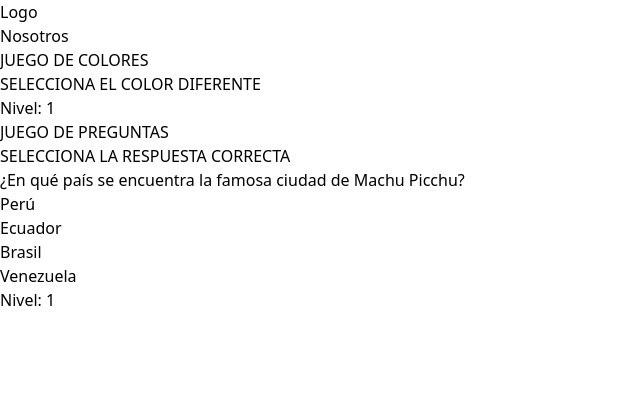
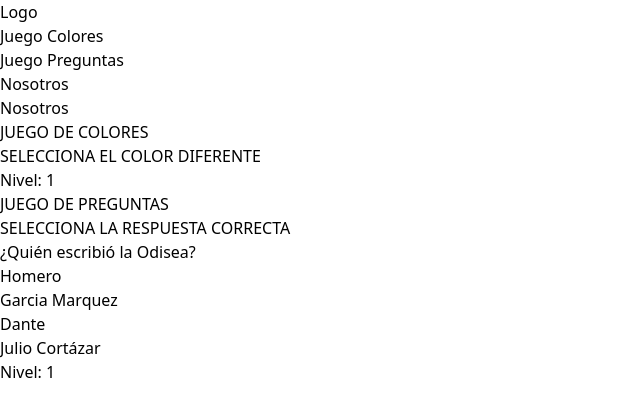
Before and after one commit to SamaTeran94/TFM, a React (Vite) app: page / in a window 1280 px wide. Shown: the top 416 px of the page, without its empty margins (0-640 px from the left). Built offline with nearby package versions, Linux system fonts and the light colour scheme.

Commit message:
Juego Preguntas

```diff
--- a/src/App.jsx
+++ b/src/App.jsx
@@ -2,6 +2,7 @@ import { useState, useEffect } from 'react';
 import './App.css';
 import Navbar from './components/Navbar';
 import JuegoColores from './components/JuegoColores';
+import JuegoPreguntas from './components/JuegoPreguntas';
 
 function App() {
   const [level, setLevel] = useState(generateColors());
@@ -33,7 +34,7 @@ function App() {
   }, [levelCounter]);
 
   useEffect(() => {
-    if (levelCounterQ === 3) {
+    if (levelCounterQ === 20) {
       setWinQ(true);
     }
   }, [levelCounterQ]);
@@ -44,9 +45,9 @@ function App() {
       setGameOver(true);
     } else {
       setLevel([]);
+      setLevelCounter((prevLevelCounter) => prevLevelCounter + 1);
       setTimeout(() => {
         setLevel(generateColors());
-        setLevelCounter((prevLevelCounter) => prevLevelCounter + 1);
       }, 2000);
     }
   };
@@ -70,6 +71,7 @@ function App() {
 
   const juegoPreguntas = (selectedAnswer) => {
     const currentQuestion = questions[currentQuestionIndex];
+
     if (selectedAnswer === currentQuestion.respuestaCorrecta) {
       setLevelCounterQ((prevLevelCounter) => prevLevelCounter + 1);
       if (currentQuestionIndex + 1 < questions.length) {
@@ -80,14 +82,6 @@ function App() {
     }
   };
 
-  const reiniciarJuego = () => {
-    setGameOverQ(false);
-    setLevelCounterQ(1);
-    setCurrentQuestionIndex(0);
-    setWinQ(false);
-  };
-
-  // Función para mezclar aleatoriamente un arreglo
   const shuffleArray = (array) => {
     const shuffledArray = [...array];
     for (let i = shuffledArray.length - 1; i > 0; i--) {
@@ -97,13 +91,18 @@ function App() {
     return shuffledArray;
   };
 
+  const reiniciarJuego = () => {
+    setGameOverQ(false);
+    setLevelCounterQ(1);
+    setCurrentQuestionIndex(0);
+    setWinQ(false);
+    const shuffledQuestions = shuffleArray(questions);
+    setQuestions(shuffledQuestions);
+  };
+
   return (
     <>
       <Navbar />
-      <div className="flex flex-col items-center mt-10">
-        <h1 className="mb-5 text-center">JUEGO DE COLORES</h1>
-        <h1 className="text-center">SELECCIONA EL COLOR DIFERENTE</h1>
-      </div>
       <JuegoColores
         gameOver={gameOver}
         setLevel={setLevel}
@@ -116,56 +115,15 @@ function App() {
         win={win}
         setWin={setWin}
       />
-      <div className="flex flex-col items-center mt-10">
-        <h1 className="mb-5 text-center">JUEGO DE PREGUNTAS</h1>
-        <h1 className="text-center">SELECCIONA LA RESPUESTA CORRECTA</h1>
-        {gameOverQ ? (
-          <div className="flex flex-col justify-around items-center mt-10 w-full h-96">
-            <h1 className="text-center">Juego Finalizado</h1>
-            <button onClick={reiniciarJuego}>Reiniciar Juego</button>
-          </div>
-        ) : winQ ? (
-          <div className="flex flex-col justify-around items-center mt-10 w-full h-96 ">
-            <h1 className="text-center">Felicitaciones</h1>
-            <button onClick={reiniciarJuego}>Jugar nuevamente</button>
-          </div>
-        ) : (
-          questions.slice(currentQuestionIndex, currentQuestionIndex + 1).map((question) => (
-            <div key={question.id} className="flex flex-col justify-around items-center mt-10 border w-full h-96">
-              <h1>{question.pregunta}</h1>
-              <div className="grid grid-cols-2 gap-48 text-center">
-                <h1
-                  className="cursor-pointer"
-                  onClick={() => juegoPreguntas(question.respuestaCorrecta)}
-                >
-                  {question.respuestaCorrecta}
-                </h1>
-                <h1
-                  className="cursor-pointer"
-                  onClick={() => juegoPreguntas(question.respuestasIncorrectas[0])}
-                >
-                  {question.respuestasIncorrectas[0]}
-                </h1>
-                <h1
-                  className="cursor-pointer"
-                  onClick={() => juegoPreguntas(question.respuestasIncorrectas[1])}
-                >
-                  {question.respuestasIncorrectas[1]}
-                </h1>
-                <h1
-                  className="cursor-pointer"
-                  onClick={() => juegoPreguntas(question.respuestasIncorrectas[2])}
-                >
-                  {question.respuestasIncorrectas[2]}
-                </h1>
-              </div>
-            </div>
-          ))
-        )}
-      </div>
-      <div className="flex justify-center">
-        <p className="text-lg">Nivel: {levelCounterQ}</p>
-      </div>
+      <JuegoPreguntas
+        gameOverQ={gameOverQ}
+        reiniciarJuego={reiniciarJuego}
+        questions={questions}
+        currentQuestionIndex={currentQuestionIndex}
+        juegoPreguntas={juegoPreguntas}
+        levelCounterQ={levelCounterQ}
+        winQ={winQ}
+      />
     </>
   );
 }
--- a/src/components/JuegoColores.jsx
+++ b/src/components/JuegoColores.jsx
@@ -3,6 +3,10 @@
 const JuegoColores = ({ gameOver, setLevel, generateColors, setGameOver, setLevelCounter, level, juegoColores, levelCounter, win, setWin }) => {
   return (
     <>
+      <div className="flex flex-col items-center mt-10 h-screen" id='colores_id'>
+        <h1 className="mb-5 text-center">JUEGO DE COLORES</h1>
+        <h1 className="text-center">SELECCIONA EL COLOR DIFERENTE</h1>
+
         <div className=" flex justify-center">
           <div className=" max-w-2/4 w-full md:max-w-2/3 lg:max-w-1/2 flex justify-center">
             {gameOver ? (
@@ -51,6 +55,7 @@ const JuegoColores = ({ gameOver, setLevel, generateColors, setGameOver, setLeve
         <div className="flex justify-center">
           <p className="text-lg">Nivel: {levelCounter}</p>
         </div>
+      </div>
     </>
   );
 };
--- /dev/null
+++ b/src/components/JuegoPreguntas.jsx
@@ -0,0 +1,72 @@
+/* eslint-disable react/prop-types */
+import { useState, useEffect } from 'react';
+
+const JuegoPreguntas = ({
+  gameOverQ,
+  reiniciarJuego,
+  questions,
+  currentQuestionIndex,
+  juegoPreguntas,
+  levelCounterQ,
+  winQ
+}) => {
+  const [shuffledAnswers, setShuffledAnswers] = useState([]);
+
+  useEffect(() => {
+    if (questions.length > 0 && currentQuestionIndex >= 0 && currentQuestionIndex < questions.length) {
+      const currentQuestion = questions[currentQuestionIndex];
+      const answers = [currentQuestion.respuestaCorrecta, ...currentQuestion.respuestasIncorrectas];
+      const shuffledArray = shuffleArray(answers);
+      setShuffledAnswers(shuffledArray);
+    }
+  }, [questions, currentQuestionIndex]);
+
+  const shuffleArray = (array) => {
+    const shuffledArray = [...array];
+    for (let i = shuffledArray.length - 1; i > 0; i--) {
+      const j = Math.floor(Math.random() * (i + 1));
+      [shuffledArray[i], shuffledArray[j]] = [shuffledArray[j], shuffledArray[i]];
+    }
+    return shuffledArray;
+  };
+
+  return (
+    <div className="flex flex-col items-center mt-10 h-screen sticky" id="preguntas_id">
+      <h1 className="mb-5 text-center">JUEGO DE PREGUNTAS</h1>
+      <h1 className="text-center">SELECCIONA LA RESPUESTA CORRECTA</h1>
+      {gameOverQ ? (
+        <div className="flex flex-col justify-around items-center mt-10 w-full">
+          <h1 className="text-center">Juego Finalizado</h1>
+          <button onClick={reiniciarJuego}>Reiniciar Juego</button>
+        </div>
+      ) : winQ ? (
+        <div className="flex flex-col justify-around items-center mt-10 w-full">
+          <h1 className="text-center">Felicitaciones</h1>
+          <button onClick={reiniciarJuego}>Jugar nuevamente</button>
+        </div>
+      ) : (
+        questions.slice(currentQuestionIndex, currentQuestionIndex + 1).map((question) => (
+          <div key={question.id} className="flex flex-col justify-around items-center mt-10 w-full h-screen">
+            <h1>{question.pregunta}</h1>
+            <div className="grid grid-cols-2 gap-48 text-center">
+              {shuffledAnswers.map((answer, index) => (
+                <h1
+                  key={index}
+                  className="cursor-pointer"
+                  onClick={() => juegoPreguntas(answer)}
+                >
+                  {answer}
+                </h1>
+              ))}
+            </div>
+          </div>
+        ))
+      )}
+      <div className="flex justify-center">
+        <p className="text-lg">Nivel: {levelCounterQ}</p>
+      </div>
+    </div>
+  );
+};
+
+export default JuegoPreguntas;
--- a/src/components/Navbar.jsx
+++ b/src/components/Navbar.jsx
@@ -5,6 +5,15 @@ const Navbar = () => {
                 <div className="flex items-center justify-evenly h-16">
                     <div className="flex items-center">
                         <a href="#" className="text-white font-bold text-lg">Logo</a>
+                    </div>
+                    <div className="flex space-x-4">
+                        <a href="/#colores_id" className="text-gray-300 hover:text-white">Juego Colores</a>
+                    </div>
+                    <div className="flex space-x-4">
+                        <a href="/#preguntas_id" className="text-gray-300 hover:text-white">Juego Preguntas</a>
+                    </div>
+                    <div className="flex space-x-4">
+                        <a href="#" className="text-gray-300 hover:text-white">Nosotros</a>
                     </div>
                     <div className="flex space-x-4">
                         <a href="#" className="text-gray-300 hover:text-white">Nosotros</a>
--- a/src/preguntas.json
+++ b/src/preguntas.json
@@ -3,60 +3,190 @@
     "id": 1,
     "pregunta": "¿En qué año se llevó a cabo el Mundial de Fútbol en México?",
     "respuestaCorrecta": "1986",
-      "respuestasIncorrectas": [1980, 1990, 1982]
+    "respuestasIncorrectas": [
+      1980,
+      1990,
+      1982
+    ]
   },
   {
     "id": 2,
     "pregunta": "¿Cuál fue el primer presidente de Estados Unidos?",
     "respuestaCorrecta": "George Washington",
-      "respuestasIncorrectas": ["Abraham Lincoln", "Thomas Jefferson", "John F. Kennedy"]
+    "respuestasIncorrectas": [
+      "Abraham Lincoln",
+      "Thomas Jefferson",
+      "John F. Kennedy"
+    ]
   },
   {
     "id": 3,
     "pregunta": "¿Quién pintó La Noche Estrellada?",
     "respuestaCorrecta": "Vincent van Gogh",
-      "respuestasIncorrectas": ["Pablo Picasso", "Leonardo da Vinci", "Claude Monet"]
+    "respuestasIncorrectas": [
+      "Pablo Picasso",
+      "Leonardo da Vinci",
+      "Claude Monet"
+    ]
   },
   {
     "id": 4,
     "pregunta": "¿Cuál es el país más grande de América Latina en términos de superficie?",
     "respuestaCorrecta": "Brasil",
-      "respuestasIncorrectas": ["Argentina", "Peru", "Chile"]
+    "respuestasIncorrectas": [
+      "Argentina",
+      "Peru",
+      "Chile"
+    ]
   },
   {
     "id": 5,
     "pregunta": "¿En qué país se encuentra la famosa ciudad de Machu Picchu?",
     "respuestaCorrecta": " Perú",
-      "respuestasIncorrectas": ["Ecuador", "Brasil", "Venezuela"]
+    "respuestasIncorrectas": [
+      "Ecuador",
+      "Brasil",
+      "Venezuela"
+    ]
   },
   {
     "id": 6,
     "pregunta": "¿Cuál es el país más pequeño de América Latina?",
     "respuestaCorrecta": "El Salvador",
-      "respuestasIncorrectas": ["Nicaragua", "Panama", "Uruguay"]
+    "respuestasIncorrectas": [
+      "Nicaragua",
+      "Panama",
+      "Uruguay"
+    ]
   },
   {
     "id": 7,
     "pregunta": "¿En qué país se encuentra el famoso glaciar Perito Moreno?",
     "respuestaCorrecta": "Argentina",
-      "respuestasIncorrectas": ["Nicaragua", "Chile", "Uruguay"]
+    "respuestasIncorrectas": [
+      "Nicaragua",
+      "Chile",
+      "Uruguay"
+    ]
   },
   {
     "id": 8,
     "pregunta": "¿Cuál fue el año de la independencia de Estados Unidos?",
     "respuestaCorrecta": "1776",
-      "respuestasIncorrectas": ["1886", "1720", "1770"]
+    "respuestasIncorrectas": [
+      "1886",
+      "1720",
+      "1770"
+    ]
   },
   {
     "id": 9,
     "pregunta": "¿Quién fue el primer presidente de Ecuador?",
     "respuestaCorrecta": "Juan José Flores",
-      "respuestasIncorrectas": ["Vicente Rocafuerte", "Gabriel García Moreno", "Guillermo Lasso"]
+    "respuestasIncorrectas": [
+      "Vicente Rocafuerte",
+      "Gabriel García Moreno",
+      "Guillermo Lasso"
+    ]
   },
   {
     "id": 10,
     "pregunta": "¿Cuál fue el país sede de la Copa Mundial de Fútbol de 2014?",
     "respuestaCorrecta": " Brasil",
-      "respuestasIncorrectas": ["Alemania", "Rusia", "Francia"]
+    "respuestasIncorrectas": [
+      "Alemania",
+      "Rusia",
+      "Francia"
+    ]
+  },
+  {
+    "id": 11,
+    "pregunta": "¿Cuáles son los 5 tipos de sabores primarios",
+    "respuestaCorrecta": "Dulce, Amargo, Acido, Salado, Umami",
+    "respuestasIncorrectas": [
+      "Picante, Amargo, Acido, Salado",
+      "Dulce, Amargo, Acido, Salado",
+      "Agridulce, Acido, Salado, Picante"
+    ]
+  },
+  {
+    "id": 12,
+    "pregunta": "¿Quién escribió la Odisea?",
+    "respuestaCorrecta": "Homero",
+    "respuestasIncorrectas": [
+      "Dante",
+      "Garcia Marquez",
+      "Julio Cortázar"
+    ]
+  },
+  {
+    "id": 13,
+    "pregunta": "¿Cúal es el rio más largo del mundo?",
+    "respuestaCorrecta": "Amazonas",
+    "respuestasIncorrectas": [
+      "Nilo",
+      "Danubio",
+      "Misisipi"
+    ]
+  },
+  {
+    "id": 14,
+    "pregunta": "¿Qué cantidad de huesos tiene el cuerpo humano?",
+    "respuestaCorrecta": "206",
+    "respuestasIncorrectas": [
+      "200",
+      "300",
+      "306"
+    ]
+  },
+  {
+    "id": 15,
+    "pregunta": "¿Quién es el autor de el Quijote",
+    "respuestaCorrecta": "Miguel de Cervantes",
+    "respuestasIncorrectas": [
+      "García Lorca",
+      "Gustavo Bécquer",
+      "Alan Poe"
+    ]
+  },
+  {
+    "id": 16,
+    "pregunta": "¿Cúal es el disco mas vendido de la historia",
+    "respuestaCorrecta": "Thriller-Michael Jackson",
+    "respuestasIncorrectas": [
+      "Back in Black-ACDC",
+      "The dark side of the moon-Pink Floyd",
+      "Saturday Night Fever-BEEGEES"
+    ]
+  },
+  {
+    "id": 17,
+    "pregunta": "¿En que lugar del cuerpo se produce la insulina?",
+    "respuestaCorrecta": "Páncreas",
+    "respuestasIncorrectas": [
+      "Hígado",
+      "Riñon",
+      "Estomago"
+    ]
+  },
+  {
+    "id": 18,
+    "pregunta": "¿Cuál es el metal mas caro del mundo?",
+    "respuestaCorrecta": "Rodio",
+    "respuestasIncorrectas": [
+      "Oro",
+      "Plata",
+      "Paladio"
+    ]
+  },
+  {
+    "id": 19,
+    "pregunta": "¿Cuál es el elemento más ligero de la tabla periódica?",
+    "respuestaCorrecta": "Hidrógeno",
+    "respuestasIncorrectas": [
+      "Helio",
+      "Nitrógeno",
+      "Flúor"
+    ]
   }
 ]
```
Lines whose indentation alone changed are shown as unchanged.
